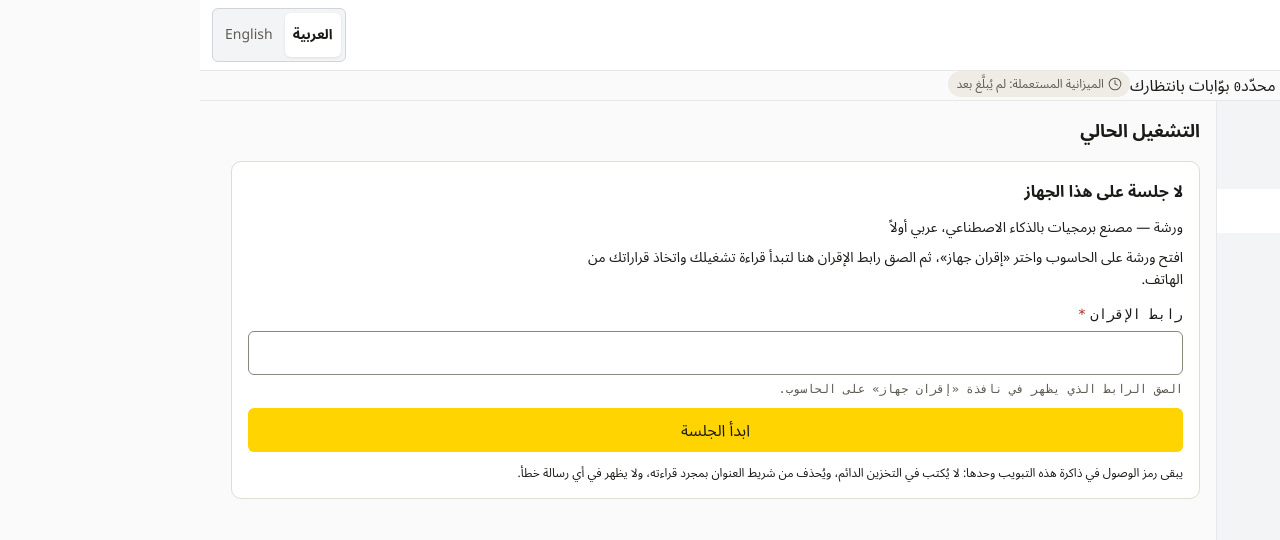
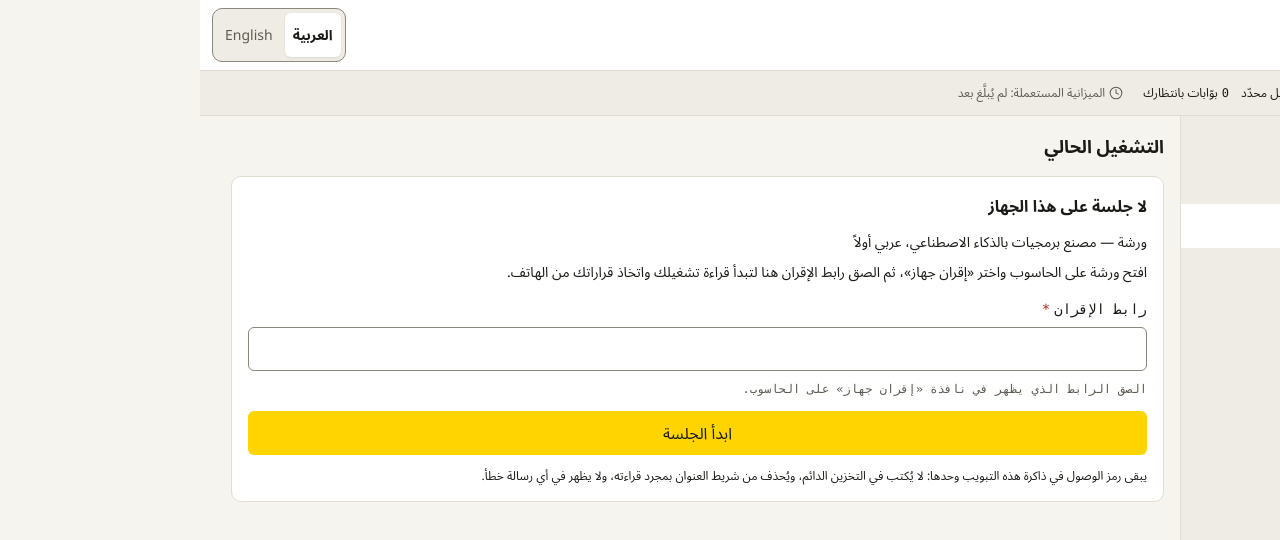
Before and after one commit to athar-studios/warsha, a React (Vite) app in the folder apps/remote/: page /run in a window 1280 px wide. Shown: the top 540 px of the page. Built offline with nearby package versions, Linux system fonts and the light colour scheme.

Commit message:
feat(remote): migrate index.css and styles.test.ts to v3 tokens and clear ds-v3 violations (U6 slice 2b)

```diff
--- a/apps/remote/src/chrome.tsx
+++ b/apps/remote/src/chrome.tsx
@@ -1,5 +1,6 @@
 // @warsha/remote — the bench's chrome: the row that names it, the strip that reports it, the nav that
 // moves around it (rebuilt on @warsha/ui/v3 per DESIGN_SYSTEM_V3.md).
+/* eslint-disable import/no-unresolved */
 import { t, useDirection, useLocale, useLocaleControl, type Locale } from '@warsha/i18n';
 import {
   Badge,
--- a/apps/remote/src/index.css
+++ b/apps/remote/src/index.css
@@ -1,22 +1,17 @@
-/* Warsha Remote — the phone's bench: global styles and layout (docs/design/REDESIGN.md §4, §9, §10)
+/* Warsha Remote — the phone's bench: global styles and layout on Design System v3 tokens.
  *
- * The design tokens live in @warsha/ui (`packages/ui/src/tokens/tokens.css`) and are imported once,
- * here. Nothing below invents a colour, a length or a font: every value is a token, so flipping
- * `data-theme="dark"` on `<html>` restyles the whole app without touching this file, and an alias
- * (`--warsha-signal`, `--warsha-bench-rule`) is used in preference to the colour it resolves to.
- *
- * What belongs in this file is exactly what a component cannot express inline: a pseudo-class
- * (`:focus-visible`, `[aria-current]`), a viewport (`@media`), a pointer type, or the document's reading
- * direction (`[dir]`). `tokens.css` owns those same conditions for the shared system; this file adds the
- * *remote bench's* regions at the breakpoints §10 names, mobile-first: the 390 phone is the default and
- * 768 / 1440 are the additions.
+ * The design tokens live in @warsha/ui/v3 (`packages/ui/src/v3/tokens/tokens.css`) and are imported once,
+ * here (and in main.tsx). Every value uses v3 `--w-*` tokens so flipping `data-theme="dark"` on `<html>`
+ * restyles the whole app without touching this file.
  *
  * Layout uses logical properties only (`inline-size`, `padding-inline`, `inset-inline-start`,
  * `border-block-end`, `margin-inline`), so Arabic mirrors without a second rule (§11). There is no
- * gradient, no glow and no decorative shadow anywhere in this file: the direction's one shadow belongs
- * to the gate card, which `@warsha/ui` already paints.
+ * gradient, no glow and no decorative shadow anywhere in this file.
+ *
+ * Media-query breakpoints use CSS picas (`1pc = 16px` exact): `22.4375pc` (359px), `48pc` (768px),
+ * `64pc` (1024px), `90pc` (1440px).
  */
-@import '@warsha/ui/tokens/tokens.css';
+@import '@warsha/ui/v3/tokens/tokens.css';
 
 * {
   box-sizing: border-box;
@@ -31,23 +26,21 @@ body,
 }
 
 body {
-  /* Arabic-first stack: IBM Plex Sans Arabic leads for both directions, so one stack covers Arabic and
-     Latin copy and there is no `[dir="rtl"]` family override to fall out of sync. */
-  font-family: var(--warsha-font-sans);
-  background-color: var(--warsha-color-bg);
-  color: var(--warsha-color-text);
-  line-height: var(--warsha-line-height-base);
+  font-family: var(--w-font-sans);
+  background-color: var(--w-bg);
+  color: var(--w-text);
+  line-height: var(--w-line-height-md);
   -webkit-font-smoothing: antialiased;
   -moz-osx-font-smoothing: grayscale;
 }
 
-/* §11: RTL body copy reads at the relaxed leading; headings keep `snug` in both directions. */
+/* §11: RTL body copy reads at the relaxed leading. */
 html[dir='rtl'] body {
-  line-height: var(--warsha-line-height-relaxed);
+  line-height: var(--w-line-height-lg);
 }
 
 a {
-  color: var(--warsha-color-accent-strong);
+  color: var(--w-primary-text);
   text-decoration: none;
 }
 
@@ -63,137 +56,149 @@ input,
 textarea,
 select {
   font-family: inherit;
-  font-size: var(--warsha-font-size-md);
+  font-size: var(--w-font-size-md);
 }
 
-/*
- * One focus ring for the whole app (AUDIT-1 §1.3, REDESIGN §9): 2px `--warsha-focus-ring`, 2px offset.
- * `tokens.css` declares the same ring under `:root` and outranks this selector; both agree, and neither
- * may name a colour — the light-theme answer is dark gold (5.03:1 against `bg`), the dark one is brand
- * yellow.
- */
+/* Focus ring and scroll margins so sticky bands never obscure keyboard focus. */
 :focus-visible {
-  outline: var(--warsha-size-inscribe) solid var(--warsha-focus-ring);
-  outline-offset: var(--warsha-size-inscribe);
-  /*
-   * §9's "a focused element is never obscured", for the phone: the top bar and the instrument strip are
-   * sticky at the block start and the navigation is sticky at the block end, so a control the browser
-   * has just scrolled to the edge of the screen is under one of them. `scroll-margin` is what makes the
-   * keyboard and the sticky bands agree — B4 found this in the focus walk, not in a screenshot.
-   */
+  outline: var(--w-border-width-strong) solid var(--w-focus);
+  outline-offset: var(--w-border-width-strong);
   scroll-margin-block-start: calc(
-    var(--warsha-size-topbar) * 2 + var(--warsha-size-strip) + var(--warsha-space-4)
+    var(--w-space-10) * 2 + var(--w-control-height) + var(--w-space-4)
   );
-  scroll-margin-block-end: calc(var(--warsha-size-touch) * 2 + var(--warsha-space-6));
+  scroll-margin-block-end: calc(var(--w-control-height) * 2 + var(--w-space-6));
 }
 
-/* Visual determinism, not a layout opinion: the capture must start from the same scroll offset every
-   time, and anchoring moves content inside a scroll container without any scroll event to see it. */
 html {
   overflow-anchor: none;
 }
 
 ::selection {
-  background-color: var(--warsha-color-surface-muted);
-  color: var(--warsha-color-accent-strong);
+  background-color: var(--w-sunken);
+  color: var(--w-primary-text);
+}
+
+.warsha-control {
+  min-block-size: var(--w-control-height);
 }
 
 /* ======================================================================================== the bench */
 
-/* The shell column: skip link (absolute), top bar, instrument strip, then the body. `100dvh` so a
-   mobile browser's shrinking chrome never pushes the strip or the nav out of the visible area (§10). */
 .app {
   display: grid;
   grid-template-rows: auto auto minmax(0, 1fr);
   min-block-size: 100vh;
   min-block-size: 100dvh;
-  background-color: var(--warsha-color-bg);
+  background-color: var(--w-bg);
 }
 
-/* §4: the top bar is 56px and sticky. On the phone its groups wrap onto their own lines and the
-   contextual id is dropped (§10: "the topbar wraps and the project id hides"). */
 .app-topbar {
   position: sticky;
   inset-block-start: 0;
-  z-index: 100;
+  z-index: var(--w-layer-dropdown);
   display: flex;
   align-items: center;
-  gap: var(--warsha-space-3);
+  gap: var(--w-space-3);
   flex-wrap: wrap;
-  row-gap: var(--warsha-space-2);
-  min-block-size: var(--warsha-size-topbar);
-  padding-inline: var(--warsha-space-3);
-  padding-block: var(--warsha-space-2);
-  background-color: var(--warsha-color-surface);
-  border-block-end: var(--warsha-size-rule) solid var(--warsha-bench-rule);
+  row-gap: var(--w-space-2);
+  min-block-size: var(--w-space-10);
+  padding-inline: var(--w-space-3);
+  padding-block: var(--w-space-2);
+  background-color: var(--w-surface);
+  border-block-end: var(--w-border-width) solid var(--w-line);
 }
 
 .app-brand {
   display: inline-flex;
   align-items: center;
-  gap: var(--warsha-space-2);
+  gap: var(--w-space-2);
   min-inline-size: 0;
-  color: var(--warsha-color-text);
-  font-weight: var(--warsha-font-weight-bold);
-  font-size: var(--warsha-font-size-lg);
+  color: var(--w-text);
+  font-weight: var(--w-font-weight-bold);
+  font-size: var(--w-font-size-lg);
 }
 
 .app-brand-mark {
   flex: none;
-  inline-size: var(--warsha-size-nut);
-  block-size: var(--warsha-size-nut);
+  inline-size: var(--w-space-6);
+  block-size: var(--w-space-6);
 }
 
-/* The role line: what this surface is. It wraps under the name on a phone rather than pushing it out. */
 .app-brand-role {
-  color: var(--warsha-color-text-muted);
-  font-size: var(--warsha-font-size-xs);
-  font-weight: var(--warsha-font-weight-medium);
+  color: var(--w-text-muted);
+  font-size: var(--w-font-size-xs);
+  font-weight: var(--w-font-weight-medium);
   white-space: nowrap;
 }
 
-/* The contextual identity — machine data, so mono with tabular numerals (§11), and gone below 768 (§10). */
 .app-identity {
   display: none;
   align-items: center;
-  gap: var(--warsha-space-2);
+  gap: var(--w-space-2);
   min-inline-size: 0;
   flex: 1 1 auto;
-  font-family: var(--warsha-font-mono);
+  font-family: var(--w-font-mono);
   font-variant-numeric: tabular-nums;
-  font-size: var(--warsha-font-size-xs);
-  color: var(--warsha-color-text);
+  font-size: var(--w-font-size-xs);
+  color: var(--w-text);
   overflow-wrap: anywhere;
 }
 
-/* The language pair sits at the inline end of the bar, on the plate the bench uses for control groups. */
 .app-language {
   display: inline-flex;
   align-items: center;
-  gap: var(--warsha-space-1);
+  gap: var(--w-space-1);
   margin-inline-start: auto;
-  padding: var(--warsha-space-1);
-  background-color: var(--warsha-bench-plate);
-  border: var(--warsha-size-rule) solid var(--warsha-bench-edge);
-  border-radius: var(--warsha-radius-md);
+  padding: var(--w-space-1);
+  background-color: var(--w-sunken);
+  border: var(--w-border-width) solid var(--w-line-strong);
+  border-radius: var(--w-radius-md);
 }
 
 .app-language-option:hover {
-  background-color: var(--warsha-color-surface);
+  background-color: var(--w-surface);
 }
 
-/* The instrument strip (§4) is 36px and recessed; `StatusStrip` paints itself, this only fastens it. */
 .app-strip {
-  border-block-end: var(--warsha-size-rule) solid var(--warsha-bench-rule);
+  border-block-end: var(--w-border-width) solid var(--w-line);
 }
 
-/* The body: the screen, with the navigation under it on a phone and beside it from 768 up. */
+.app-strip-bar {
+  display: flex;
+  align-items: center;
+  gap: var(--w-space-3);
+  padding-inline: var(--w-space-3);
+  min-block-size: var(--w-control-height);
+  background-color: var(--w-sunken);
+  color: var(--w-text);
+  font-size: var(--w-font-size-xs);
+  overflow-x: auto;
+  min-inline-size: 0;
+}
+
+.app-strip-item {
+  display: inline-flex;
+  align-items: center;
+  gap: var(--w-space-1);
+  min-inline-size: 0;
+  flex: none;
+}
+
+.app-strip-item[data-hide-narrow='true'] {
+  display: none;
+}
+
+.app-strip-meter {
+  display: inline-flex;
+  align-items: center;
+  gap: var(--w-space-2);
+  min-inline-size: 0;
+}
+
 .app-body {
   display: flex;
   flex-direction: column;
   min-inline-size: 0;
-  /* B4 §9: the phone's chrome (the bar above, the nav below) is sticky over a *page* scroll, so a
-     focused control could end up under it with no scroll left to do. The bench scrolls in here. */
   min-block-size: 0;
   overflow-y: auto;
 }
@@ -202,25 +207,24 @@ html {
   flex: 1 1 auto;
   min-inline-size: 0;
   overflow-x: hidden;
-  padding-inline: var(--warsha-space-3);
-  padding-block: var(--warsha-space-4);
+  padding-inline: var(--w-space-3);
+  padding-block: var(--w-space-4);
 }
 
 /* --------------------------------------------------------------------------- the skip link (§9) */
 .app-skip {
   position: absolute;
-  inset-inline-start: var(--warsha-space-2);
-  inset-block-start: var(--warsha-space-2);
-  z-index: 200;
-  padding-inline: var(--warsha-space-3);
-  padding-block: var(--warsha-space-2);
-  background-color: var(--warsha-color-surface);
-  color: var(--warsha-color-text);
-  border: var(--warsha-size-rule) solid var(--warsha-bench-edge);
-  border-radius: var(--warsha-radius-md);
-  /* Hidden until it has focus: keyboard owners get it, pointer owners never see it. */
+  inset-inline-start: var(--w-space-2);
+  inset-block-start: var(--w-space-2);
+  z-index: var(--w-layer-toast);
+  padding-inline: var(--w-space-3);
+  padding-block: var(--w-space-2);
+  background-color: var(--w-surface);
+  color: var(--w-text);
+  border: var(--w-border-width) solid var(--w-line-strong);
+  border-radius: var(--w-radius-md);
   clip-path: inset(50%);
-  block-size: var(--warsha-size-inscribe);
+  block-size: var(--w-border-width-strong);
   overflow: hidden;
 }
 
@@ -231,15 +235,12 @@ html {
 }
 
 /* ------------------------------------------------------------------------ the navigation (§4, §10) */
-/* On the phone it is the bar under the bench: five places, each a 44px row, sticky so the thumb never
-   has to hunt for it. The `env()` inset keeps it clear of an iOS home indicator — a platform fact, not a
-   design value, and there is no token for a notch. */
 .app-nav {
   position: sticky;
   inset-block-end: 0;
-  z-index: 90;
-  background-color: var(--warsha-bench-plate);
-  border-block-start: var(--warsha-size-rule) solid var(--warsha-bench-rule);
+  z-index: var(--w-layer-sticky);
+  background-color: var(--w-sunken);
+  border-block-start: var(--w-border-width) solid var(--w-line);
   padding-block-end: env(safe-area-inset-bottom);
 }
 
@@ -249,9 +250,6 @@ html {
   list-style: none;
   margin: 0;
   padding: 0;
-  /* The bar is bound to the plate and slides sideways inside itself — the settings strip's disclosure
-     (`@warsha/ui` `Tabs`, and `.bench-settings-tabs` in the desktop sheet): an explicit cross-axis
-     maximum, because Arabic min-content sizing will otherwise grow the row past the 390px viewport. */
   inline-size: 100%;
   max-inline-size: 100%;
   overflow-x: auto;
@@ -259,155 +257,133 @@ html {
 }
 
 .app-nav-list > li {
-  /* Grow to fill the bar; never shrink below the label. A word may not be broken, so the item that does
-     not fit takes the bar's scroll instead of folding itself in half — and the row, not the page, is
-     what scrolls (§10's overflow gate). */
   flex: 1 0 auto;
   display: flex;
 }
 
-/* The current place is stated by `aria-current`, and the same attribute draws the signal edge (§6: one
-   source of truth, so the mark and the accessible statement can never disagree). */
 .app-nav-item {
   inline-size: 100%;
-  color: var(--warsha-color-text);
-  border-block-start: var(--warsha-size-edge) solid transparent;
-  /* One word, one line. `overflow-wrap: anywhere` used to live here, and it is exactly what let the
-     phone's tab bar cut `البوّابات` in half with an orphan `ت` beside the badge — the tab that carries
-     the lit lamp. A joined script cannot survive a break inside the word, and neither can `Gates`. */
+  color: var(--w-text);
+  border-block-start: var(--w-border-width-strong) solid transparent;
   white-space: nowrap;
 }
 
 .app-nav-item[aria-current='page'] {
-  border-block-start-color: var(--warsha-signal-text);
-  background-color: var(--warsha-color-surface);
-  font-weight: var(--warsha-font-weight-bold);
+  border-block-start-color: var(--w-primary-text);
+  background-color: var(--w-surface);
+  font-weight: var(--w-font-weight-bold);
 }
 
 .app-nav-item:hover {
-  background-color: var(--warsha-color-surface);
+  background-color: var(--w-surface);
 }
 
-/* The pending count is the lit lamp: signal as a fill with its own ink on top (§1, §4). */
 .app-nav-badge {
   display: inline-flex;
   align-items: center;
   justify-content: center;
-  min-inline-size: var(--warsha-size-badge);
-  block-size: var(--warsha-size-badge);
-  padding-inline: var(--warsha-space-1);
-  border-radius: var(--warsha-radius-full);
-  background-color: var(--warsha-signal);
-  color: var(--warsha-signal-ink);
-  font-family: var(--warsha-font-mono);
+  min-inline-size: var(--w-space-5);
+  block-size: var(--w-space-5);
+  padding-inline: var(--w-space-1);
+  border-radius: var(--w-radius-full);
+  background-color: var(--w-primary);
+  color: var(--w-on-primary);
+  font-family: var(--w-font-mono);
   font-variant-numeric: tabular-nums;
-  font-size: var(--warsha-font-size-xs);
-  font-weight: var(--warsha-font-weight-bold);
+  font-size: var(--w-font-size-xs);
+  font-weight: var(--w-font-weight-bold);
   flex: none;
 }
 
 /* ===================================================================================== the screens */
 
-/* One screen is a stack of plates. The rhythm is the bench's: 16px between plates, 12px inside them. */
 .remote-screen {
   display: grid;
-  gap: var(--warsha-space-4);
+  gap: var(--w-space-4);
   min-inline-size: 0;
 }
 
 .remote-title {
   display: grid;
-  gap: var(--warsha-space-1);
+  gap: var(--w-space-1);
   min-inline-size: 0;
 }
 
-/* A link that is an action: 44px tall on touch, the bench's edge as its fastener, no paint of its own. */
 .remote-link,
 .remote-action {
   display: inline-flex;
   align-items: center;
-  gap: var(--warsha-space-2);
-  min-block-size: var(--warsha-size-touch);
-  padding-inline: var(--warsha-space-3);
-  color: var(--warsha-color-accent-strong);
-  border-radius: var(--warsha-radius-md);
-  font-weight: var(--warsha-font-weight-medium);
+  gap: var(--w-space-2);
+  min-block-size: var(--w-control-height);
+  padding-inline: var(--w-space-3);
+  color: var(--w-primary-text);
+  border-radius: var(--w-radius-md);
+  font-weight: var(--w-font-weight-medium);
 }
 
 .remote-link:hover,
 .remote-action:hover {
-  background-color: var(--warsha-bench-plate);
+  background-color: var(--w-sunken);
   text-decoration: underline;
 }
 
-/* A pushed screen keeps its back control at the inline start (§4) — first in DOM, so it is first in Tab. */
 .remote-back {
   justify-self: start;
   padding-inline-start: 0;
 }
 
-/* Long Arabic prose reads at the 68-character measure (§11); nothing on this bench runs wider. */
 .remote-copy {
-  max-inline-size: var(--warsha-size-measure);
+  max-inline-size: var(--w-content-narrow);
   min-inline-size: 0;
 }
 
 .remote-form {
   display: grid;
-  gap: var(--warsha-space-2);
-  margin-block-start: var(--warsha-space-3);
+  gap: var(--w-space-2);
+  margin-block-start: var(--w-space-3);
   min-inline-size: 0;
 }
 
-/* The gates screen: ledger first, detail under it on a phone; two columns from 768 (§10). */
 .remote-two-column {
   display: grid;
-  gap: var(--warsha-space-4);
+  gap: var(--w-space-4);
   min-inline-size: 0;
 }
 
 .remote-detail {
   display: grid;
-  gap: var(--warsha-space-3);
+  gap: var(--w-space-3);
   min-inline-size: 0;
 }
 
-/* The settings tab strip is the one rail allowed to slide sideways: scroll inside, never the page (§10). */
 .remote-tabs {
-  border: var(--warsha-size-rule) solid var(--warsha-bench-rule);
-  border-radius: var(--warsha-radius-md);
+  border: var(--w-border-width) solid var(--w-line);
+  border-radius: var(--w-radius-md);
 }
 
 .remote-panel-body {
   display: grid;
-  gap: var(--warsha-space-4);
+  gap: var(--w-space-4);
   min-inline-size: 0;
 }
 
-/* The event feed scrolls inside its own plate: a phone's page must not become a transcript (§10). */
 .remote-stream {
-  max-block-size: min(48vh, var(--warsha-size-sheet-block));
+  max-block-size: min(48vh, calc(var(--w-space-10) * 6));
   overflow-y: auto;
   overflow-x: hidden;
   min-inline-size: 0;
 }
 
-/* The phone's plates fill from the daemon and from the event feed. Without a reserved gutter the
-   first scrollbar to appear shifts a whole column of text by a fraction of a pixel, and a baseline
-   that cannot be reproduced twice is not a baseline: `maxDiffPixelRatio: 0` stays, the frame gets
-   honest. */
 .app-main,
 .remote-screen,
 .remote-stream {
   scrollbar-gutter: stable;
 }
 
-
 /* ================================================================================== breakpoints */
 
-/* 320: the bar keeps its five places at the smaller type step, and the row scrolls to the one that no
-   longer fits — no label is broken, and nothing widens the page (§10's gate). */
-@media (max-width: 359px) {
+/* <= 359px (22.4375pc) */
+@media (max-width: 22.4375pc) {
   .app-topbar {
     align-items: flex-start;
     flex-direction: column;
@@ -418,13 +394,17 @@ html {
   }
 
   .app-nav-item {
-    font-size: var(--warsha-font-size-xs);
+    font-size: var(--w-font-size-xs);
   }
 }
 
-/* 768: the nav becomes the inline-start rail, the contextual id comes back, and the gates screen splits. */
-@media (min-width: 768px) {
+/* >= 768px (48pc) */
+@media (min-width: 48pc) {
   .app-identity {
+    display: inline-flex;
+  }
+
+  .app-strip-item[data-hide-narrow='true'] {
     display: inline-flex;
   }
 
@@ -434,20 +414,17 @@ html {
   }
 
   .app-nav {
-    /* The rail sits at the inline start in both directions: `order` is direction-neutral, a margin is not. */
     order: -1;
     position: static;
-    inline-size: var(--warsha-size-rail-compact);
+    inline-size: var(--w-nav-width);
     flex: none;
     border-block-start: none;
-    border-inline-end: var(--warsha-size-rule) solid var(--warsha-bench-rule);
+    border-inline-end: var(--w-border-width) solid var(--w-line);
   }
 
   .app-nav-list {
     flex-direction: column;
     align-items: stretch;
-    /* The rail stacks instead of sliding: its rows are never wider than the rail's own token width, so
-       the phone's sideways disclosure is turned off here rather than inherited into the desktop. */
     overflow-x: visible;
   }
 
@@ -459,12 +436,12 @@ html {
     justify-content: flex-start;
     text-align: start;
     border-block-start: none;
-    border-inline-start: var(--warsha-size-edge) solid transparent;
-    padding-inline: var(--warsha-space-4);
+    border-inline-start: var(--w-border-width-strong) solid transparent;
+    padding-inline: var(--w-space-4);
   }
 
   .app-nav-item[aria-current='page'] {
-    border-inline-start-color: var(--warsha-signal-text);
+    border-inline-start-color: var(--w-primary-text);
   }
 
   .app-nav-badge {
@@ -472,30 +449,30 @@ html {
   }
 
   .app-main {
-    padding-inline: var(--warsha-space-4);
+    padding-inline: var(--w-space-4);
   }
 
   .remote-two-column {
-    grid-template-columns: var(--warsha-size-rail-compact) minmax(0, 1fr);
+    grid-template-columns: var(--w-nav-width) minmax(0, 1fr);
     align-items: start;
   }
 }
 
-/* 1024: the rail widens to the bench's full 264px (§10). */
-@media (min-width: 1024px) {
+/* >= 1024px (64pc) */
+@media (min-width: 64pc) {
   .app-nav {
-    inline-size: var(--warsha-size-rail);
+    inline-size: var(--w-rail-width);
   }
 
   .remote-two-column {
-    grid-template-columns: var(--warsha-size-rail) minmax(0, 1fr);
+    grid-template-columns: var(--w-rail-width) minmax(0, 1fr);
   }
 }
 
-/* 1440: the reference width — ledgers and forms take the 1100px prose measure, the bench stays centred. */
-@media (min-width: 1440px) {
+/* >= 1440px (90pc) */
+@media (min-width: 90pc) {
   .app-main {
-    max-inline-size: var(--warsha-size-content-max);
+    max-inline-size: var(--w-content);
     margin-inline: auto;
     inline-size: 100%;
   }
--- a/apps/remote/src/screens/RunScreen.tsx
+++ b/apps/remote/src/screens/RunScreen.tsx
@@ -1,4 +1,5 @@
 // The run screen — one run read whole on a phone, rebuilt on @warsha/ui/v3 per DESIGN_SYSTEM_V3.md.
+/* eslint-disable import/no-unresolved */
 import { t, useDirection, useLocale } from '@warsha/i18n';
 import {
   Badge,
--- a/apps/remote/src/screens/SettingsScreen.tsx
+++ b/apps/remote/src/screens/SettingsScreen.tsx
@@ -1,4 +1,5 @@
 // The settings entry point on the phone, rebuilt on @warsha/ui/v3 per DESIGN_SYSTEM_V3.md.
+/* eslint-disable import/no-unresolved */
 import { t, useDirection, useLocale, useLocaleControl, type Locale } from '@warsha/i18n';
 import {
   Banner,
```
Also changed, not shown: 1 other file (tests, documents, lock files or other folders).
